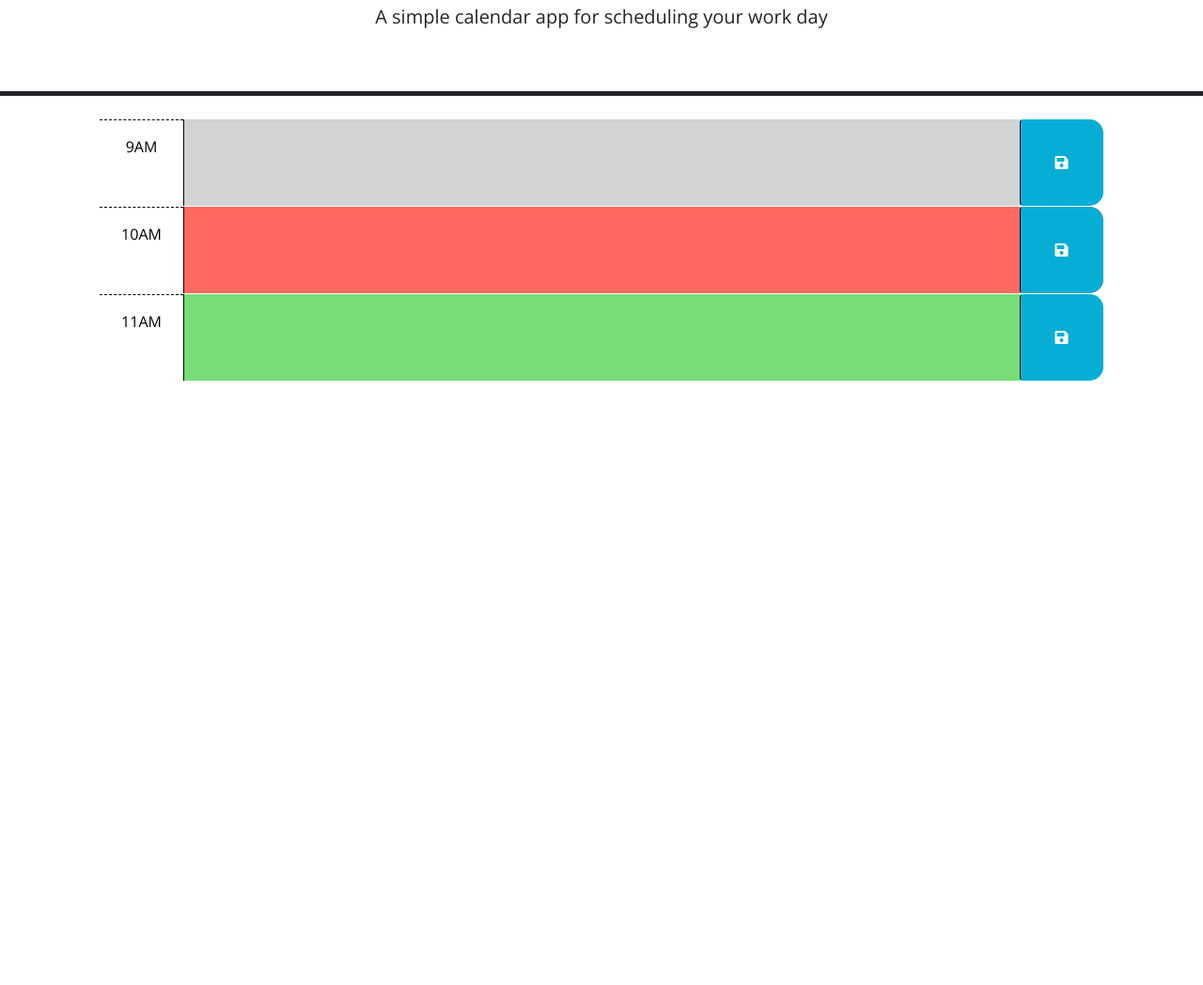
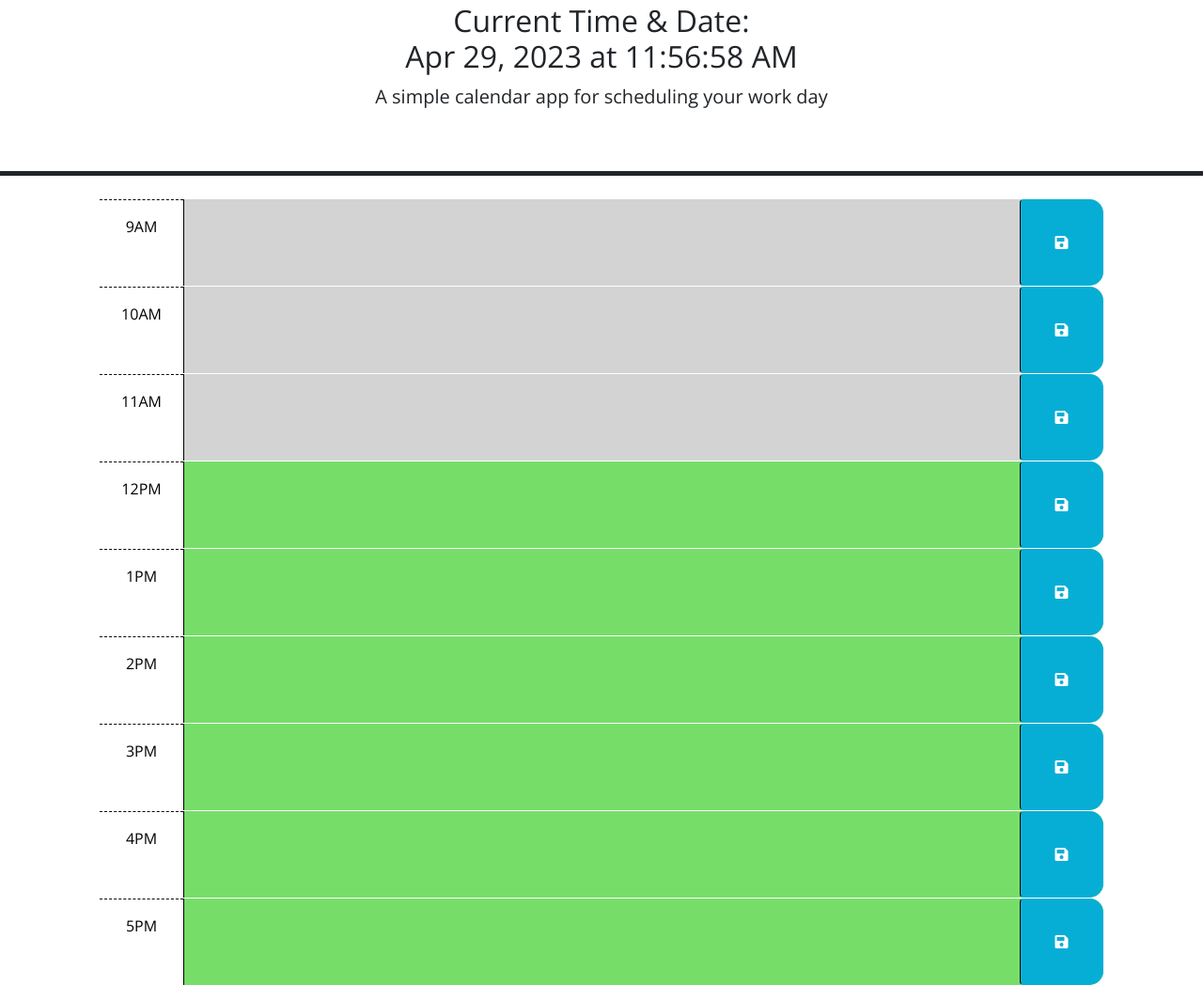
Before and after one commit to RoamingHeart/work-day-sched, a plain HTML site: page index.html in a window 1280 px wide. Shown: the part 130-1178 px from the top of the page at 94% size. Before the commit the page ends 800 px from the top, so only its background shows below. Drawn offline with nearby package versions, Linux system fonts and the light colour scheme; files that its build step writes are made by us from their sources.

Commit message:
added README and things to the js file

```diff
--- a/assets/script.js
+++ b/assets/script.js
@@ -1,23 +1,85 @@
 // Wrap all code that interacts with the DOM in a call to jQuery to ensure that
 // the code isn't run until the browser has finished rendering all the elements
 // in the html.
+var currentSettings = {};
+dayjs.locale(currentSettings);
+
 $(function () {
+  //grabs the current hour using day.js
+  const currentTIme = dayjs().format('H');
   // TODO: Add a listener for click events on the save button. This code should
   // use the id in the containing time-block as a key to save the user input in
   // local storage. HINT: What does `this` reference in the click listener
   // function? How can DOM traversal be used to get the "hour-x" id of the
   // time-block containing the button that was clicked? How might the id be
   // useful when saving the description in local storage?
+
+  //saves the user inputs into local storage when clicking the save button
+  function userInput() {
+    $('.saveBtn').on('click', function () {
+      const elementOne = $(this).parent().attr('id');
+      const elementTwo = $(this).siblings('.description').val();
+      localStorage.setItem(elementOne, elementTwo);
+    })
+  }
   //
   // TODO: Add code to apply the past, present, or future class to each time
   // block by comparing the id to the current hour. HINTS: How can the id
   // attribute of each time-block be used to conditionally add or remove the
   // past, present, and future classes? How can Day.js be used to get the
   // current hour in 24-hour time?
-  //
+
+  //function to change color of the timeblock
+  function blockColor() {
+    //sets target to the class time-block
+    $('.time-block').each(function() {
+      //parse the id from the time blocks into the variable
+      const rowHour = parseInt(this.id);
+      //toggle class to add/remove class names to the targeted
+      $(this).toggleClass('past', rowHour < currentTIme);
+      $(this).toggleClass('present', rowHour === currentTIme);
+      $(this).toggleClass('future', rowHour > currentTIme);
+    })
+  }
+
+  //changes color depending on time
+  function changeColor() {
+    $('.time-block').each(function() {
+      const rowHour = parseInt(this.id);
+      if (rowHour === currentTIme) {
+        $(this).removeClass('past future').addClass('present');
+      } else if (rowHour > currentTIme) {
+        $(this).removeClass('past present').addClass('future');
+      } else {
+        $(this).removeClass('present future').addClass('past')
+      }
+    })
+  }
+
   // TODO: Add code to get any user input that was saved in localStorage and set
   // the values of the corresponding textarea elements. HINT: How can the id
   // attribute of each time-block be used to do this?
-  //
+
+  //sets the saved data from local storage into the block
+  $('.time-block').each(function() {
+    const elementOne = $(this).attr('id');
+    const elementTwo = localStorage.getItem(elementOne);
+    $(this).children('.description').val(elementTwo);
+  });
+
   // TODO: Add code to display the current date in the header of the page.
+  //took this code from the 05-stu-28-mini-project
+  var timeDisplayEl = $('#time-display')
+  function displayTime() {
+    var rightNow = dayjs().format('MMM DD, YYYY [at] hh:mm:ss A');
+    timeDisplayEl.text(rightNow);
+  }
+
+  displayTime();
+  setInterval(displayTime, 1000);
+
+  blockColor();
+  changeColor();
+  userInput();
+
 });
--- a/assets/style.css
+++ b/assets/style.css
@@ -36,12 +36,12 @@ textarea {
 }
 
 .present {
-  background-color: #ff6961;
+  background-color: #ff6969;
   color: white;
 }
 
 .future {
-  background-color: #77dd77;
+  background-color: #77dd69;
   color: white;
 }
 
--- a/index.html
+++ b/index.html
@@ -18,53 +18,117 @@
       href="https://fonts.googleapis.com/css?family=Open+Sans&display=swap"
       rel="stylesheet"
     />
-    <link rel="stylesheet" href="style.css" />
+    <link rel="stylesheet" href="./assets/style.css" />
     <title>Work Day Scheduler</title>
   </head>
 
   <body>
     <header class="p-5 mb-4 border-5 border-bottom border-dark text-center">
       <h1 class="display-3">Work Day Scheduler</h1>
+      <h2>
+        Current Time &amp; Date: <br />
+        <span id="time-display"></span>
+      </h2>
       <p class="lead">A simple calendar app for scheduling your work day</p>
       <p id="currentDay" class="lead"></p>
     </header>
     <div class="container-lg px-5">
-      <!-- Use class for "past", "present", and "future" to apply styles to the
-        time-block divs accordingly. The javascript will need to do this by
-        adding/removing these classes on each div by comparing the hour in the
-        id to the current hour. The html provided below is meant to be an example
-        demonstrating how the css provided can be leveraged to create the
-        desired layout and colors. The html below should be removed or updated
-        in the finished product. Remember to delete this comment once the
-        code is implemented.
-        -->
+      <!-- didn't change too much from original code, just changed id from 'hour-#' to just '#', felt that it was easier to call on and type less code to type -->
+        <div id="9" class="row time-block past">
+          <div class="col-2 col-md-1 hour text-center py-3">9AM</div>
+          <textarea class="col-8 col-md-10 description" rows="3"> </textarea>
+          <button class="btn saveBtn col-2 col-md-1" aria-label="save">
+            <i class="fas fa-save" aria-hidden="true"></i>
+          </button>
+        </div>
+        <div id="10" class="row time-block past">
+          <div class="col-2 col-md-1 hour text-center py-3">10AM</div>
+          <textarea class="col-8 col-md-10 description" rows="3"> </textarea>
+          <button class="btn saveBtn col-2 col-md-1" aria-label="save">
+            <i class="fas fa-save" aria-hidden="true"></i>
+          </button>
+        </div>
+        <div id="11" class="row time-block past">
+          <div class="col-2 col-md-1 hour text-center py-3">11AM</div>
+          <textarea class="col-8 col-md-10 description" rows="3"> </textarea>
+          <button class="btn saveBtn col-2 col-md-1" aria-label="save">
+            <i class="fas fa-save" aria-hidden="true"></i>
+          </button>
+        </div>
+        <div id="12" class="row time-block future">
+          <div class="col-2 col-md-1 hour text-center py-3">12PM</div>
+          <textarea class="col-8 col-md-10 description" rows="3"> </textarea>
+          <button class="btn saveBtn col-2 col-md-1" aria-label="save">
+            <i class="fas fa-save" aria-hidden="true"></i>
+          </button>
+        </div>
+        <!-- 13 = 1pm -->
+        <div id="13" class="row time-block future">
+          <div class="col-2 col-md-1 hour text-center py-3">1PM</div>
+          <textarea class="col-8 col-md-10 description" rows="3"> </textarea>
+          <button class="btn saveBtn col-2 col-md-1" aria-label="save">
+            <i class="fas fa-save" aria-hidden="true"></i>
+          </button>
+        </div>
+        <!-- 14 = 2pm -->
+        <div id="14" class="row time-block future">
+          <div class="col-2 col-md-1 hour text-center py-3">2PM</div>
+          <textarea class="col-8 col-md-10 description" rows="3"> </textarea>
+          <button class="btn saveBtn col-2 col-md-1" aria-label="save">
+            <i class="fas fa-save" aria-hidden="true"></i>
+          </button>
+        </div>
+        <!-- 15 = 3pm -->
+        <div id="15" class="row time-block present">
+          <div class="col-2 col-md-1 hour text-center py-3">3PM</div>
+          <textarea class="col-8 col-md-10 description" rows="3"> </textarea>
+          <button class="btn saveBtn col-2 col-md-1" aria-label="save">
+            <i class="fas fa-save" aria-hidden="true"></i>
+          </button>
+        </div>
+        <!-- 16 = 4pm -->
+        <div id="16" class="row time-block present">
+          <div class="col-2 col-md-1 hour text-center py-3">4PM</div>
+          <textarea class="col-8 col-md-10 description" rows="3"> </textarea>
+          <button class="btn saveBtn col-2 col-md-1" aria-label="save">
+            <i class="fas fa-save" aria-hidden="true"></i>
+          </button>
+        </div>
+        <!-- 17 = 5pm -->
+        <div id="17" class="row time-block present">
+          <div class="col-2 col-md-1 hour text-center py-3">5PM</div>
+          <textarea class="col-8 col-md-10 description" rows="3"> </textarea>
+          <button class="btn saveBtn col-2 col-md-1" aria-label="save">
+            <i class="fas fa-save" aria-hidden="true"></i>
+          </button>
+        </div>
 
       <!-- Example of a past time block. The "past" class adds a gray background color. -->
-      <div id="hour-9" class="row time-block past">
+      <!-- <div id="hour-9" class="row time-block past">
         <div class="col-2 col-md-1 hour text-center py-3">9AM</div>
         <textarea class="col-8 col-md-10 description" rows="3"> </textarea>
         <button class="btn saveBtn col-2 col-md-1" aria-label="save">
           <i class="fas fa-save" aria-hidden="true"></i>
         </button>
-      </div>
+      </div> -->
 
       <!-- Example of a a present time block. The "present" class adds a red background color. -->
-      <div id="hour-10" class="row time-block present">
+      <!-- <div id="hour-10" class="row time-block present">
         <div class="col-2 col-md-1 hour text-center py-3">10AM</div>
         <textarea class="col-8 col-md-10 description" rows="3"> </textarea>
         <button class="btn saveBtn col-2 col-md-1" aria-label="save">
           <i class="fas fa-save" aria-hidden="true"></i>
         </button>
-      </div>
+      </div> -->
 
       <!-- Example of a future time block. The "future" class adds a green background color. -->
-      <div id="hour-11" class="row time-block future">
+      <!-- <div id="hour-11" class="row time-block future">
         <div class="col-2 col-md-1 hour text-center py-3">11AM</div>
         <textarea class="col-8 col-md-10 description" rows="3"> </textarea>
         <button class="btn saveBtn col-2 col-md-1" aria-label="save">
           <i class="fas fa-save" aria-hidden="true"></i>
         </button>
-      </div>
+      </div> -->
 
     <script src="https://code.jquery.com/jquery-3.4.1.min.js"></script>
     <script
@@ -73,6 +137,6 @@
       crossorigin="anonymous"
     ></script>
 
-    <script src="script.js"></script>
+    <script src="./assets/script.js"></script>
   </body>
 </html>
```
Also changed, not shown: assets/images/work-schedule-preview.jpg (added), 1 other file.
